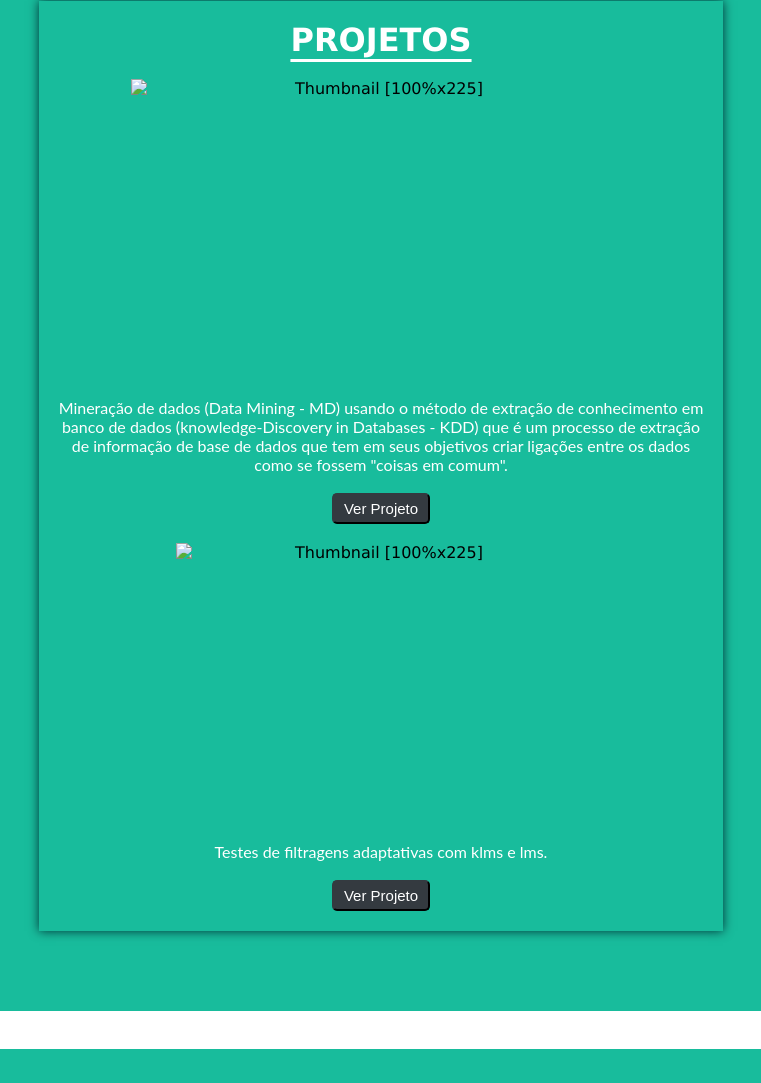
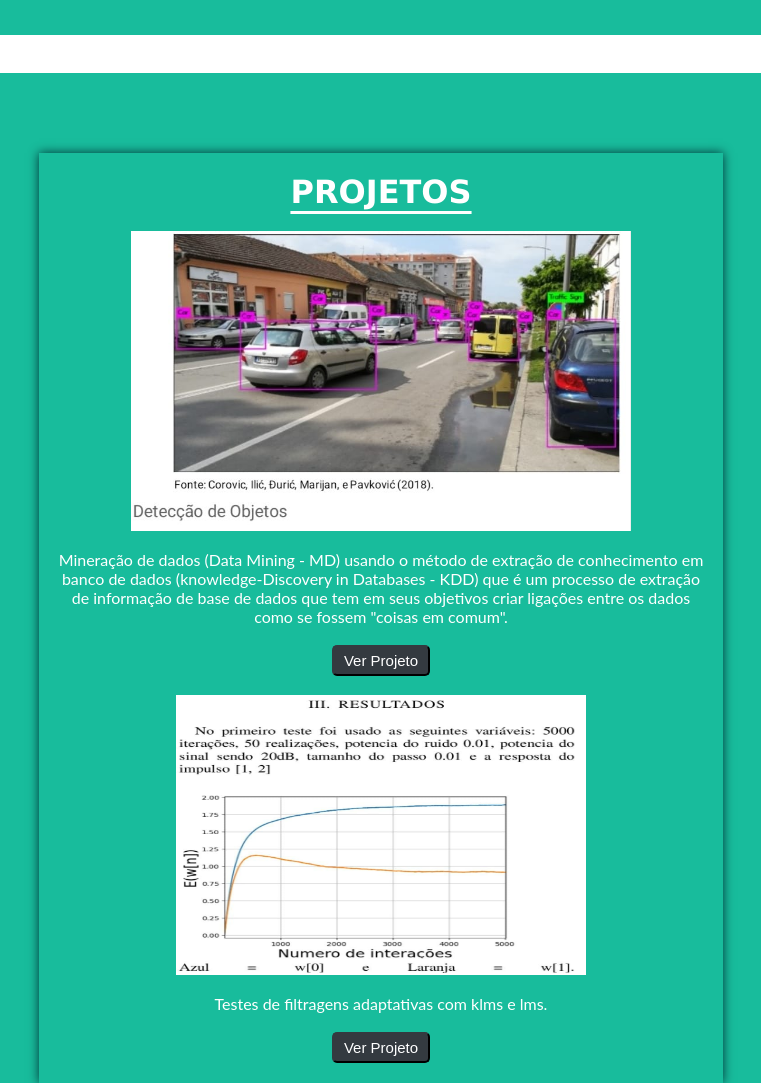
Before and after one commit to Rick070203/portfolio, a plain HTML site: page index.html in a window 1280 px wide. Shown: the part 1182-2265 px from the top of the page, without its empty margins (259-1020 px from the left). Drawn offline with Linux system fonts and the light colour scheme.

Commit message:
Update index.html

```diff
--- a/index.html
+++ b/index.html
@@ -226,7 +226,7 @@
     </nav>
     <section class="jumbotron text-center corPrimaria">
         <div class="container">
-            <img src="assets/img/carlos.jpg" class="foto-perfil" alt="Responsive image">
+            <img src="carlos.jpg" class="foto-perfil" alt="Responsive image">
             <h1 class="jumbotron-heading" style="color:white;text-transform: uppercase;">Carlos Daniel Batista</h1>
             <p class="lead" style="color:white !important;">Engenheiro da computação - Analista de inteligência em negócio - Gerente de TI
             </p>
@@ -282,7 +282,7 @@
                     <div class="card mb-4 box-shadow">
                         <img class="card-img-top"
                             data-src="holder.js/100px225?theme=thumb&amp;bg=55595c&amp;fg=eceeef&amp;text=Thumbnail"
-                            alt="Thumbnail [100%x225]" src="assets/img/1.jpg" data-holder-rendered="true"
+                            alt="Thumbnail [100%x225]" src="1.jpg" data-holder-rendered="true"
                             style="height: 300px; width: 1000px;max-width: 500px; display: block;"><br>
                         <div class="card-body">
                             <p class="card-text">
@@ -303,7 +303,7 @@
                     <div class="card mb-4 box-shadow">
                         <img class="card-img-top"
                             data-src="holder.js/100px225?theme=thumb&amp;bg=55595c&amp;fg=eceeef&amp;text=Thumbnail"
-                            alt="Thumbnail [100%x225]" src="assets/img/2.jpg" data-holder-rendered="true"
+                            alt="Thumbnail [100%x225]" src="2.jpg" data-holder-rendered="true"
                             style="height: 280px; width: 410px; display: block;"><br>
                         <div class="card-body">
                             <p class="card-text">Testes de filtragens adaptativas com klms e lms.
```
